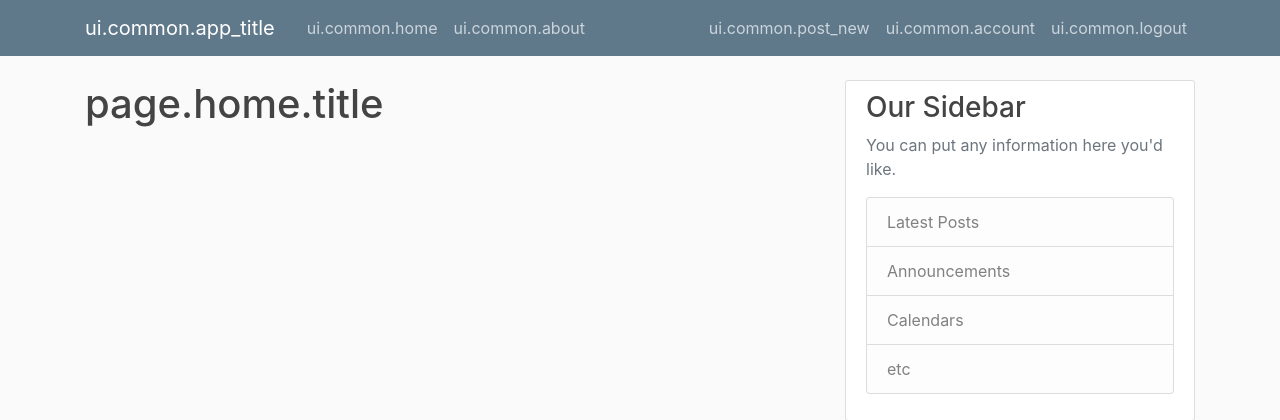
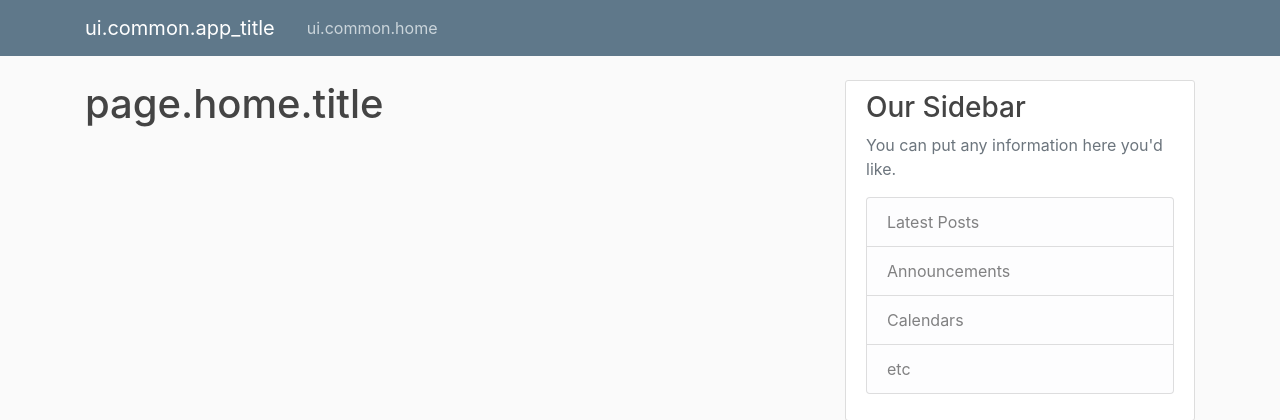
Before and after one commit to Nuhser/PfaKSys, a Flask app: page / in a window 1280 px wide. Shown: the top 420 px of the page. Run offline with Flask 2, Linux system fonts and the light colour scheme; the visitor is signed in with stand-in values (Sample User, id 1); parts of the project's set-up code (start-up, migrations or seed data) failed here and were passed over; some libraries are stand-ins or nearby versions.

Commit message:
Remove not existing routes

```diff
--- a/PfaKSys/templates/_base.html
+++ b/PfaKSys/templates/_base.html
@@ -34,18 +34,14 @@
                     <div class="collapse navbar-collapse" id="navbarToggle">
                         <div class="navbar-nav mr-auto">
                             <a class="nav-item nav-link" href="{{ url_for('main.home') }}">{{ _('ui.common.home') }}</a>
-                            <a class="nav-item nav-link" href="{{ url_for('main.about') }}">{{ _('ui.common.about') }}</a>
                         </div>
 
                         <!-- Navbar Right Side -->
                         <div class="navbar-nav">
                             {% if current_user.is_authenticated %}
-                                <a class="nav-item nav-link" href="{{ url_for('posts.post_new') }}">{{ _('ui.common.post_new') }}</a>
-                                <a class="nav-item nav-link" href="{{ url_for('users.account') }}">{{ _('ui.common.account') }}</a>
-                                <a class="nav-item nav-link" href="{{ url_for('users.logout') }}">{{ _('ui.common.logout') }}</a>
+
                             {% else %}
-                                <a class="nav-item nav-link" href="{{ url_for('users.login') }}">{{ _('ui.common.login') }}</a>
-                                <a class="nav-item nav-link" href="{{ url_for('users.register') }}">{{ _('ui.common.sign_up') }}</a>
+
                             {% endif %}
                         </div>
                     </div>
```
